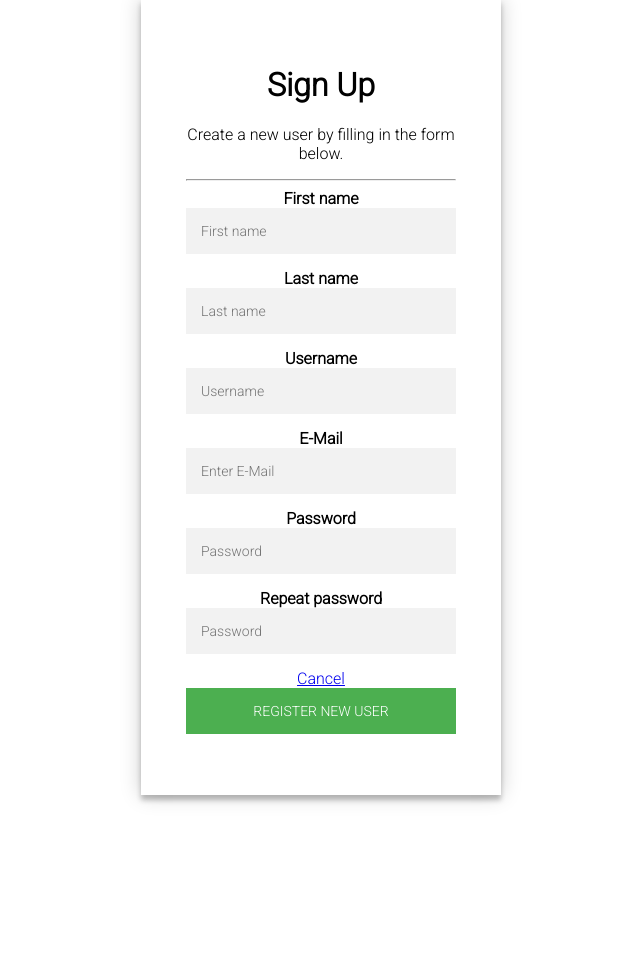
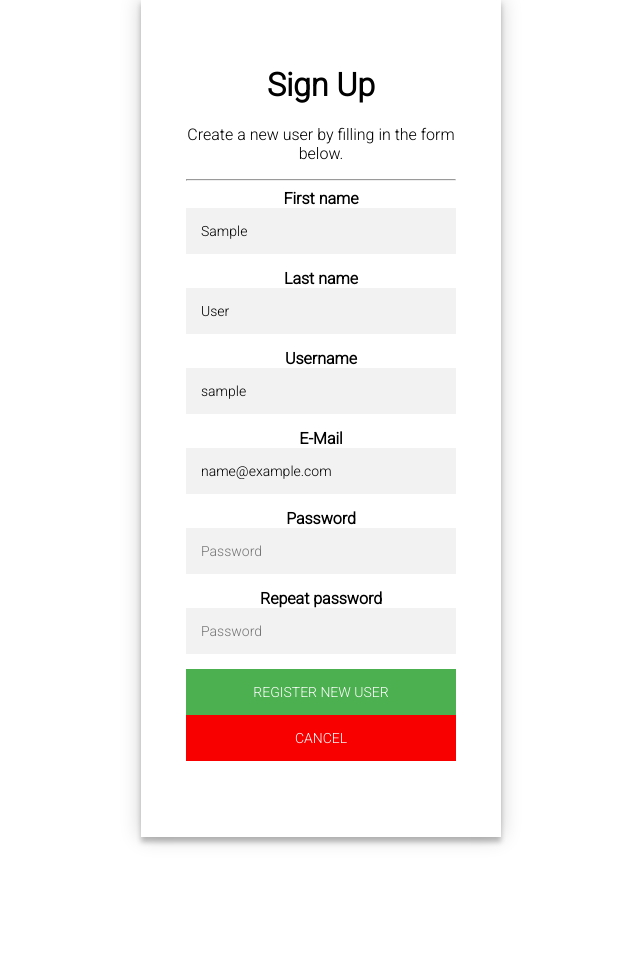
Before and after one commit to ander758/Prosjektarbeid-CMS-Gruppe-25, a PHP site: the page made by templates/register.twig in a window 1280 px wide. Shown: the part 110-1068 px from the top of the page, without its empty margins (319-959 px from the left). Before the commit the page ends 914 px from the top, so only its background shows below. Run offline with PHP 8.4, Linux system fonts and the light colour scheme; the template is opened without the code that fills it: most values are stand-ins (such as "Sample title", 1, 10 or a date in 2020); some libraries are stand-ins or nearby versions.

Commit message:
Finalized register template in twig

```diff
--- a/css/login.css
+++ b/css/login.css
@@ -44,6 +44,24 @@
 .form button:hover,.form button:active,.form button:focus {
     background: #43A047;
 }
+
+.cancelbtn{
+    font-family: "Roboto", sans-serif;
+    text-transform: uppercase;
+    outline: 0;
+    width: 100%;
+    border: 0;
+    padding: 15px;
+    color: #FFFFFF;
+    font-size: 14px;
+    -webkit-transition: all 0.3 ease;
+    transition: all 0.3 ease;
+    cursor: pointer;
+}
+.cancelbtn:hover,.cancelbtn:active,.cancelbtn:focus {
+    background: #e00000 !important;
+}
+
 .form .message {
     margin: 15px 0 0;
     color: #7c7c7c;
--- a/templates/register.twig
+++ b/templates/register.twig
@@ -9,34 +9,35 @@
         <p>Create a new user by filling in the form below.</p><hr>
 
         <label for="firstName"><b>First name</b></label>
-        <input type="text" placeholder="First name" name="firstName" required>
+        <input type="text" placeholder="First name" id="firstName" name="firstName" maxlength="50" value="{{ POST.firstName }}" required>
 
         <label for="lastName"><b>Last name</b></label>
-        <input type="text" placeholder="Last name" name="lastName" required>
+        <input type="text" placeholder="Last name" id="lastName" name="lastName" maxlength="50" value="{{ POST.lastName }}" required>
 
         <label for="username"><b>Username</b></label>
-        <input type="text" placeholder="Username" name="username" required>
+        <input type="text" placeholder="Username" id="username" name="username" maxlength="30" value="{{ POST.username }}" required>
 
         <label for="email"><b>E-Mail</b></label>
-        <input type="email" placeholder="Enter E-Mail" name="email" required>
+        <input type="email" placeholder="Enter E-Mail" id="email" name="email" maxlength="45" value="{{ POST.email }}" required>
 
         <label for="psw"><b>Password</b></label>
-        <input type="password" placeholder="Password" name="psw" required>
+        <input type="password" placeholder="Password" id="psw" name="psw" maxlength="40" required>
 
         <label for="psw-repeat"><b>Repeat password</b></label>
-        <input type="password" placeholder="Password" name="psw-repeat" required>
+        <input type="password" placeholder="Password" id="psw-repeat" name="psw-repeat" maxlength="40" required>
 
         {% if passNoMatch==true %}
             <p>Passwords do not match!</p>
         {% endif %}
         <div class="clearfix">
-            <a type="button" class="cancelbtn" name="cancel_signup" href="index.php">Cancel</a> <!--Videresend til index-->
-            <button type="submit" class="signupbtn" name="submit_signup">Register new user</button>
+                <button type="submit" class="signupbtn" name="submit_signup">Register new user</button>
+                <input type="button" class="cancelbtn" value="Cancel" onclick="window.location.href='index.php'" style="background: #f90000;" />
+
         </div>
-    </div>
+        </div>
         </form>
     </div>
     {% elseif registerSuccess==true %}
-        <p>Registration successful! redirecting...<br/>If you are not automatically redirected, click <a href="index.php">here</a></p>
+        <p>Registration successful! redirecting...<br/>If you are not automatically redirected in 5 seconds, click <a href="index.php">here</a></p>
     {% endif %}
 </div>
```
Also changed, not shown: PHP/register.php (+7 -4 lines).
